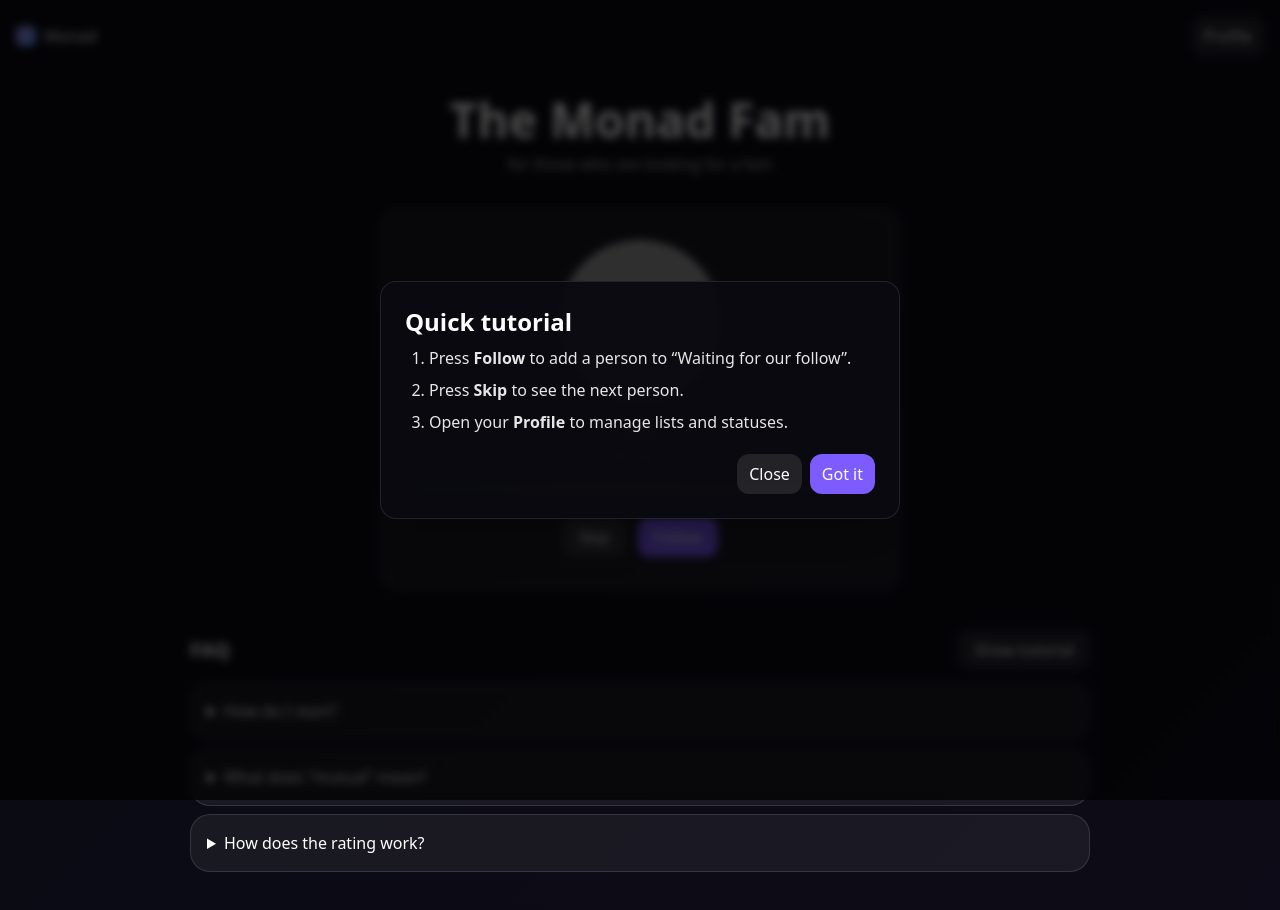
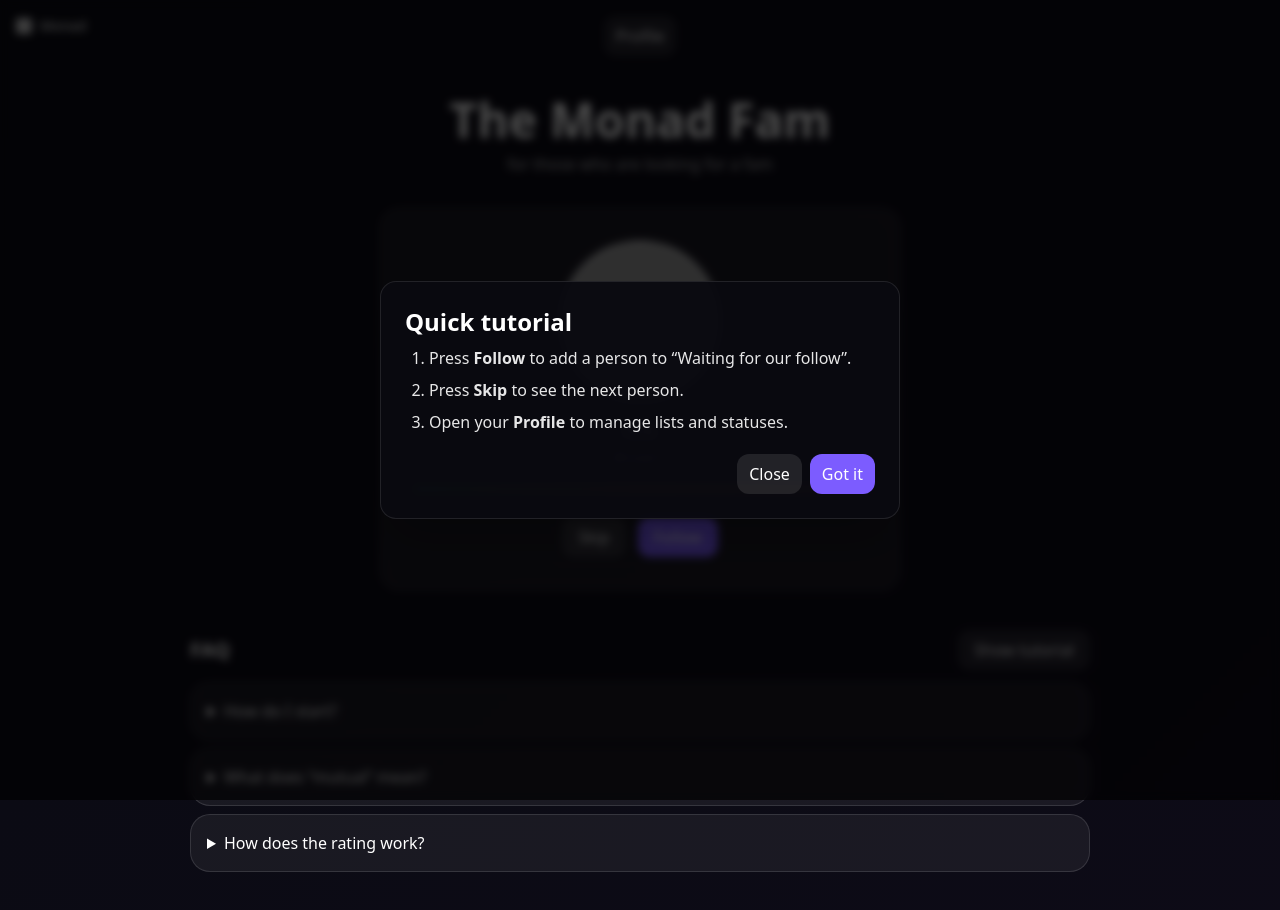
Before and after one commit to MelyNik/monadfam, a Next.js app: page / in a window 1280 px wide. Built offline with nearby package versions, Linux system fonts and the light colour scheme; grey boxes are pictures that could not be loaded.

Commit message:
Add files via upload

```diff
--- a/app/layout.tsx
+++ b/app/layout.tsx
@@ -10,21 +10,24 @@ export default function RootLayout({ children }: { children: React.ReactNode })
   return (
     <html lang="en">
       <body className="bg-[#0B0B12] text-white">
-        {/* Header */}
+        {/* HEADER: Monad слева, Profile по центру */}
         <header className="w-full">
-          <div className="mx-auto max-w-[1600px] px-4 pt-4 pb-2 flex items-center justify-between">
-            <Link href="/" className="flex items-center gap-2">
-              {/* маленький ромб как значок */}
-              <span className="inline-block h-5 w-5 rounded-md bg-gradient-to-br from-violet-400 to-blue-400" />
-              <span className="font-medium">Monad</span>
+          <div className="mx-auto max-w-[1600px] px-4 pt-4 pb-2 relative">
+            {/* ЛЕВО: Monad (иконка + текст) */}
+            <Link href="/" className="absolute left-4 top-4 flex items-center gap-2">
+              <span className="inline-block h-4 w-4 rounded-[3px] bg-white/80" />
+              <span className="text-sm">Monad</span>
             </Link>
 
+            {/* ЦЕНТР: Profile */}
+            <div className="flex justify-center">
               <Link
                 href="/profile"
                 className="px-3 py-2 rounded-xl bg-white/10 hover:bg-white/15"
               >
                 Profile
               </Link>
+            </div>
           </div>
         </header>
 
--- a/app/profile/page.tsx
+++ b/app/profile/page.tsx
@@ -12,7 +12,7 @@ export default function ProfilePage(){
   const [tab, setTab]     = useState<Tab>('mutual')
   const [q, setQ]         = useState('')
 
-  // tick для обратного таймера short
+  // загрузка состояния + тиканье short-таймера
   useEffect(() => {
     const s = loadState()
     setState(s)
@@ -20,7 +20,6 @@ export default function ProfilePage(){
       setState(prev => {
         if (!prev) return prev
         const ns = structuredClone(prev)
-        // авто-возврат из short, если истёк
         if (ns.status.mode === 'short' && ns.status.shortUntil && Date.now() >= ns.status.shortUntil) {
           ns.status.mode = 'online'
           ns.status.shortUntil = undefined
@@ -32,9 +31,10 @@ export default function ProfilePage(){
     return () => clearInterval(t)
   }, [])
 
+  // если ещё не подгрузилось — ничего не рендерим
   if (!state) return null
 
-  // поиск
+  // --- поиск/фильтр
   const norm  = (s: string) => s.toLowerCase().replace(/^@/, '')
   const match = (r: Row)    => norm(r.handle).includes(norm(q)) || norm(r.name).includes(norm(q))
 
@@ -48,20 +48,21 @@ export default function ProfilePage(){
 
   const counts = { mutual: lists.mutual.length, await_their: lists.await_their.length, await_ours: lists.await_ours.length }
 
-  // ===== действия со списками (все пишем в localStorage) =====
+  // ===== helpers для записи состояния
   const write = (ns: AppState) => { saveState(ns); setState(ns) }
+  const ask = (msg = 'Confirm your choice?') => window.confirm(msg)
 
+  // ===== действия по вкладкам
   const unfollowFromMutual = (r: Row) => {
-    if (!confirm()) return
+    if (!ask()) return
     const ns = structuredClone(state)
     ns.lists.mutual = ns.lists.mutual.filter(x => x.id !== r.id)
-    // по твоему правилу — просто переносим к «Waiting for our follow», days=0
     ns.lists.await_ours = [{ ...r, days: 0 }, ...ns.lists.await_ours]
     write(ns)
   }
 
   const unfollowFromAwaitTheir = (r: Row) => {
-    if (!confirm()) return
+    if (!ask()) return
     const ns = structuredClone(state)
     ns.lists.await_their = ns.lists.await_their.filter(x => x.id !== r.id)
     write(ns)
@@ -75,22 +76,21 @@ export default function ProfilePage(){
   }
 
   const declineFromAwaitOurs = (r: Row) => {
-    if (!confirm()) return
+    if (!ask()) return
     const ns = structuredClone(state)
     ns.lists.await_ours = ns.lists.await_ours.filter(x => x.id !== r.id)
     write(ns)
   }
 
-  // мягкое удаление крестиком
+  // мягкое удаление + восстановление
   const softRemove = (from: 'await_their' | 'await_ours', r: Row) => {
-    if (!confirm()) return
+    if (!ask()) return
     const ns = structuredClone(state)
     if (from === 'await_their') ns.lists.await_their = ns.lists.await_their.filter(x => x.id !== r.id)
     if (from === 'await_ours')  ns.lists.await_ours  = ns.lists.await_ours .filter(x => x.id !== r.id)
     ns.removed = [{ from, row: r }, ...ns.removed]
     write(ns)
   }
-
   const restoreRemoved = () => {
     if (!removed.length) return
     const ns = structuredClone(state)
@@ -102,7 +102,7 @@ export default function ProfilePage(){
     write(ns)
   }
 
-  // ===== статусы =====
+  // ===== статусы
   const toOnline = () => {
     const ns = structuredClone(state)
     ns.status.mode = 'online'
@@ -110,24 +110,19 @@ export default function ProfilePage(){
     ns.status.longActive = false
     write(ns)
   }
-
-  // Short: включаем на 2 дня (MVP), счётчик / месяц, таймер и зелёный фон
   const activateShort = () => {
+    if (state.status.mode === 'short') return
+    if (state.status.shortLeft <= 0) { alert('No short absences left this month'); return }
     const ns = structuredClone(state)
-    if (ns.status.mode === 'short') return // уже включен
-    if (ns.status.shortLeft <= 0) { alert('No short absences left this month'); return }
     const TWO_DAYS = 2 * 24 * 60 * 60 * 1000
     ns.status.mode = 'short'
     ns.status.shortLeft -= 1
     ns.status.shortUntil = Date.now() + TWO_DAYS
     write(ns)
   }
-
-  // Long: тумблер с красным фоном; 1 раз в месяц
   const toggleLong = () => {
     const ns = structuredClone(state)
     if (ns.status.mode === 'long') {
-      // Stop
       ns.status.mode = 'online'
       ns.status.longActive = false
       write(ns)
@@ -141,9 +136,9 @@ export default function ProfilePage(){
     write(ns)
   }
 
-  // формат обратного таймера
+  // безопасный обратный таймер (если не short — пусто)
   const shortCountdown = useMemo(() => {
-    if (state.status.mode !== 'short' || !state.status.shortUntil) return ''
+    if (!state || state.status.mode !== 'short' || !state.status.shortUntil) return ''
     const left = Math.max(0, state.status.shortUntil - Date.now())
     const sec  = Math.floor(left / 1000)
     const h = Math.floor(sec / 3600).toString().padStart(2, '0')
@@ -160,9 +155,7 @@ export default function ProfilePage(){
       </button>
     )
   }
-
-  const overdue = (r: Row) =>
-    (tab === 'await_their' || tab === 'await_ours') && r.days >= 4
+  const overdue = (r: Row) => (tab === 'await_their' || tab === 'await_ours') && r.days >= 4
 
   return (
     <div className="min-h-screen max-w-[1600px] mx-auto px-8 py-8 text-white">
@@ -170,16 +163,11 @@ export default function ProfilePage(){
 
       {/* statuses + restore */}
       <div className="flex flex-wrap items-center gap-2 mb-6">
-        <button
-          className="px-4 py-2 rounded-xl bg-white/15"
-          onClick={toOnline}
-        >
-          Online
-        </button>
+        <button className="px-4 py-2 rounded-xl bg-white/15" onClick={toOnline}>Online</button>
 
         <button
           onClick={activateShort}
-          className={`px-4 py-2 rounded-xl ${state.status.mode === 'short' ? 'bg-green-600/30' : 'bg-white/10'} `}
+          className={`px-4 py-2 rounded-xl ${state.status.mode === 'short' ? 'bg-green-600/30' : 'bg-white/10'}`}
           title="Short absence: up to 2 days"
         >
           {state.status.mode === 'short'
@@ -189,7 +177,7 @@ export default function ProfilePage(){
 
         <button
           onClick={toggleLong}
-          className={`px-4 py-2 rounded-xl ${state.status.mode === 'long' ? 'bg-red-600/30' : 'bg-white/10'} `}
+          className={`px-4 py-2 rounded-xl ${state.status.mode === 'long' ? 'bg-red-600/30' : 'bg-white/10'}`}
           title="Long absence: one per month"
         >
           {state.status.mode === 'long' ? 'Stop' : `Long absence · ${state.status.longLeft} left`}
```
Lines whose indentation alone changed are shown as unchanged.
